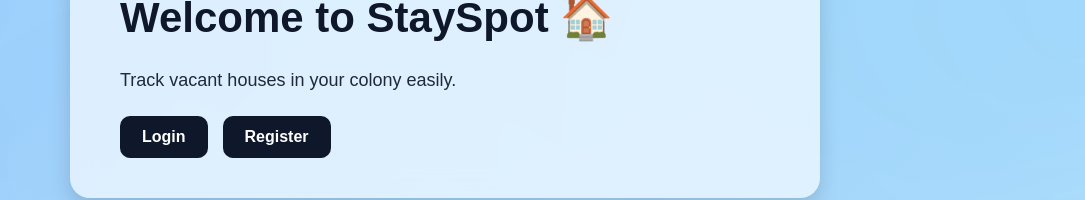
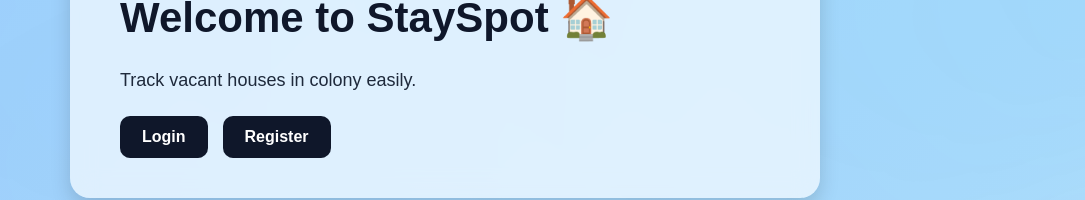
Before and after one commit to anmjain1409/StaySpot, a React app in the folder frontend/: page / in a window 1280 px wide. Shown: the part 339-539 px from the top of the page, without its empty margins (195-1280 px from the left). Built offline with nearby package versions, Linux system fonts and the light colour scheme; the HTML template or start-up script is replaced by a standard one.

Commit message:
first commit

```diff
--- a/frontend/src/pages/Landing.jsx
+++ b/frontend/src/pages/Landing.jsx
@@ -29,7 +29,7 @@ export default function Landing() {
           Welcome to StaySpot 🏠
         </h1>
         <p style={{ fontSize: "18px", marginTop: "12px", color: "#1E293B" }}>
-          Track vacant houses in your colony easily.
+          Track vacant houses in colony easily.
         </p>
 
         <div style={{ marginTop: "25px" }}>
```
